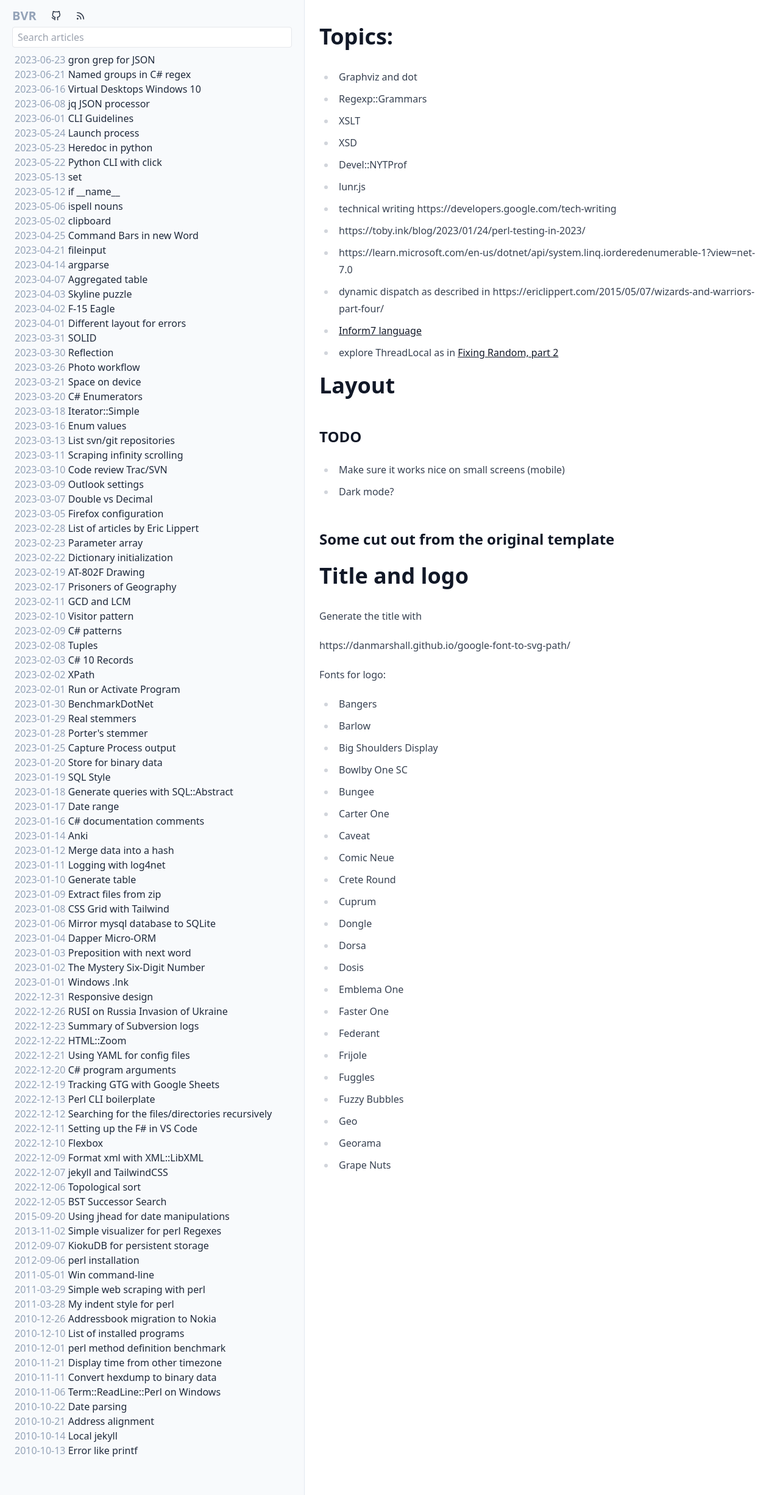
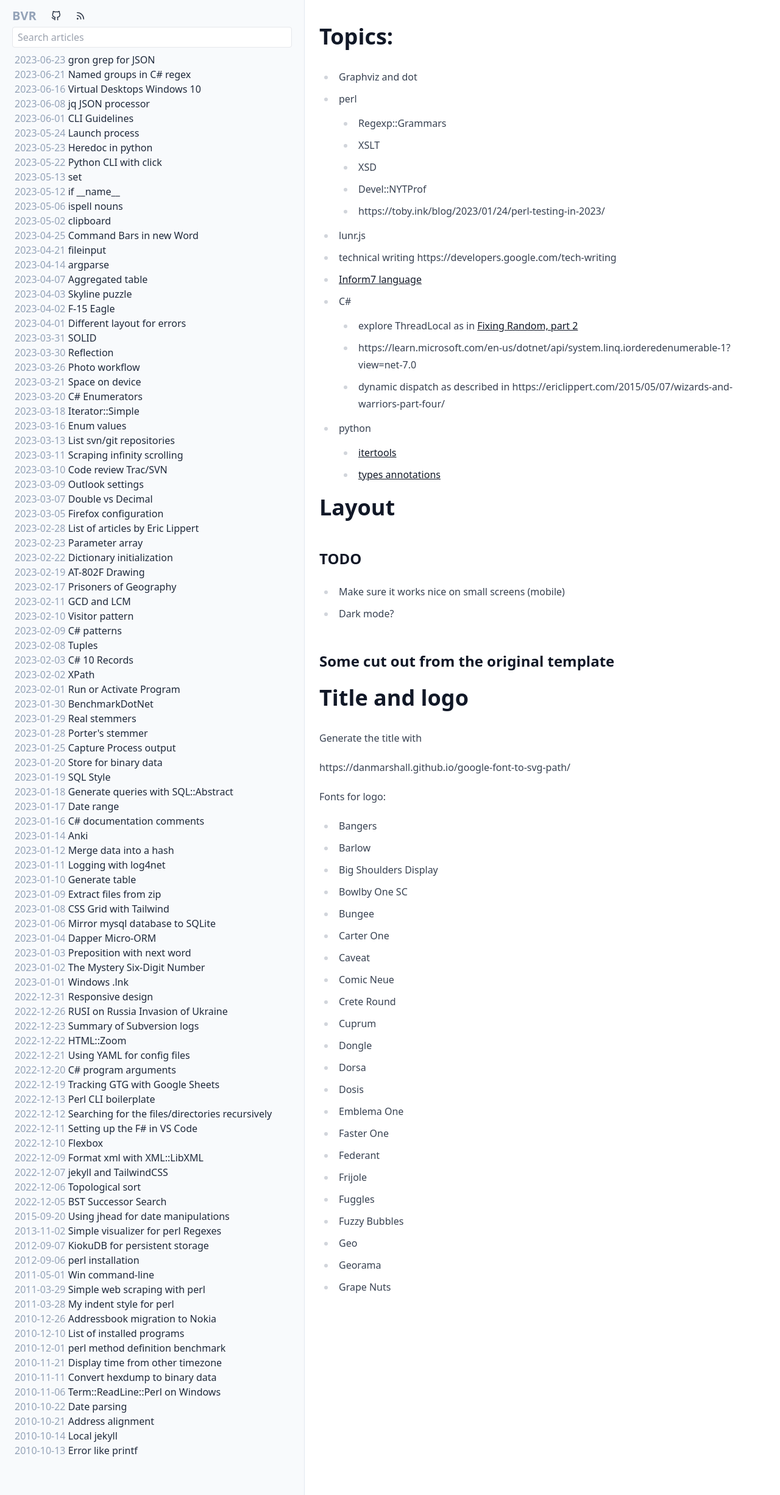
Before and after one commit to bvr/bvr.github.io, a Jekyll site: the page built from notes.md, in a window 1280 px wide. Shown: the whole page at 61% size. Built offline with Jekyll 4.4.1, drawn with Linux system fonts in a browser that asks for light colours; our own code applies the rules of GitHub Pages for plain Markdown files.

Commit message:
list of future topics

```diff
--- a/notes.md
+++ b/notes.md
@@ -2,17 +2,23 @@
 # Topics:
 
  - Graphviz and dot
- - Regexp::Grammars
- - XSLT
- - XSD
- - Devel::NYTProf
+ - perl
+   - Regexp::Grammars
+   - XSLT
+   - XSD
+   - Devel::NYTProf
+   - https://toby.ink/blog/2023/01/24/perl-testing-in-2023/
  - lunr.js
  - technical writing https://developers.google.com/tech-writing
- - https://toby.ink/blog/2023/01/24/perl-testing-in-2023/
- - https://learn.microsoft.com/en-us/dotnet/api/system.linq.iorderedenumerable-1?view=net-7.0
- - dynamic dispatch as described in https://ericlippert.com/2015/05/07/wizards-and-warriors-part-four/
  - [Inform7 language](https://ganelson.github.io/inform-website/)
- - explore ThreadLocal as in [Fixing Random, part 2](https://ericlippert.com/2019/02/04/fixing-random-part-2/)
+ - C#
+   - explore ThreadLocal as in [Fixing Random, part 2](https://ericlippert.com/2019/02/04/fixing-random-part-2/)
+   - https://learn.microsoft.com/en-us/dotnet/api/system.linq.iorderedenumerable-1?view=net-7.0
+   - dynamic dispatch as described in https://ericlippert.com/2015/05/07/wizards-and-warriors-part-four/
+ - python
+   - [itertools](https://docs.python.org/3/library/itertools.html)
+   - [types annotations](https://realpython.com/preview/python-type-self/)
+
 
 # Layout
 
```
